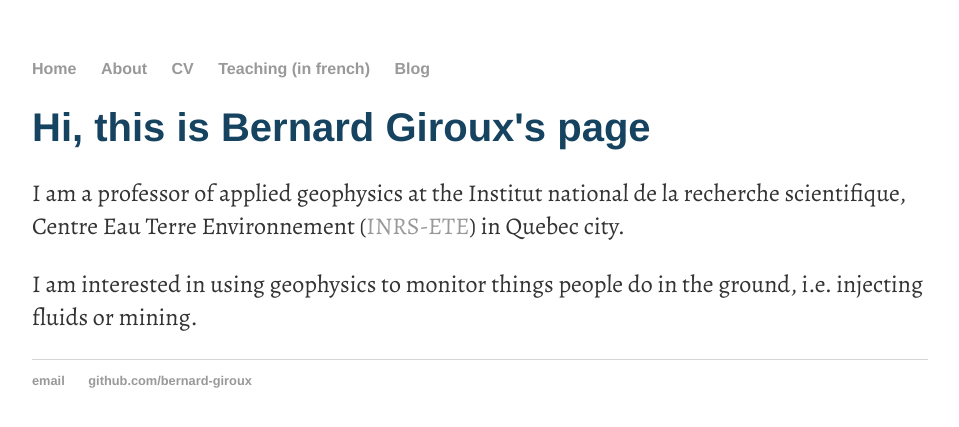
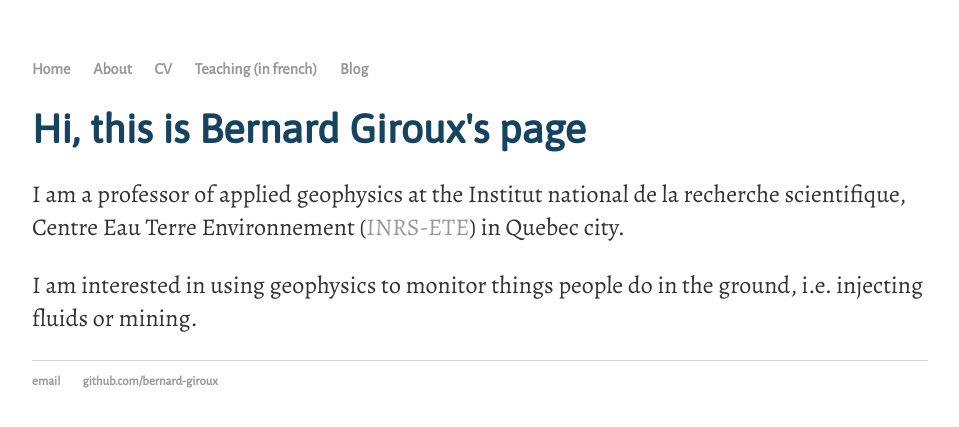
Before and after one commit to bernard-giroux/bernard-giroux.github.io, a Jekyll site: the page built from index.html, in a window 1280 px wide. Shown: the top 427 px of the page, without its empty margins (160-1119 px from the left). Built offline with Jekyll 4.4.1, drawn with Linux system fonts in a browser that asks for light colours.

Commit message:
change font

```diff
--- a/_layouts/default.html
+++ b/_layouts/default.html
@@ -1,6 +1,8 @@
 <!DOCTYPE html>
 	<html>
 	<link href='https://fonts.googleapis.com/css?family=Alegreya' rel='stylesheet' type='text/css'>
+	<link href='https://fonts.googleapis.com/css?family=Alegreya+Sans' rel='stylesheet' type='text/css'>
+	<link href='https://fonts.googleapis.com/css?family=Asap' rel='stylesheet' type='text/css'>
 		<head>
 			<title>{{ page.title }}</title>
 			<!-- link to main stylesheet -->
--- a/css/main.css
+++ b/css/main.css
@@ -5,7 +5,7 @@ body {
     width: 70%;
 }
 nav ul, footer ul {
-    font-family: "HelveticaNeue-Light", "Helvetica Neue Light", "Helvetica Neue", Helvetica, Arial, "Lucida Grande", sans-serif;
+    font-family: 'Alegreya Sans', sans-serif;
     padding: 0px;
     list-style: none;
     font-weight: bold;
@@ -23,12 +23,12 @@ a:hover {
 }
 h1 {
     font-size: 2.5em;
-    font-family: "HelveticaNeue-Light", "Helvetica Neue Light", "Helvetica Neue", Helvetica, Arial, "Lucida Grande", sans-serif;
+    font-family: 'Asap', sans-serif;
     color: #154360
 }
 h2 {
     font-size: 2em;
-    font-family: "HelveticaNeue-Light", "Helvetica Neue Light", "Helvetica Neue", Helvetica, Arial, "Lucida Grande", sans-serif;
+    font-family: 'Alegreya Sans', sans-serif;
     color: #641E16
 }
 p {
```
